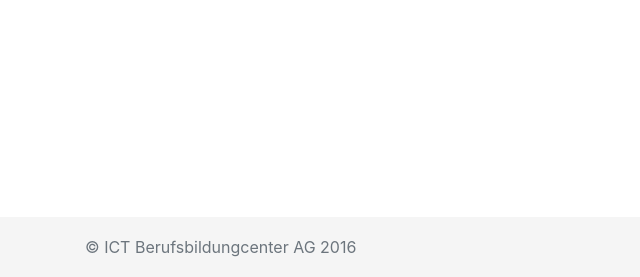
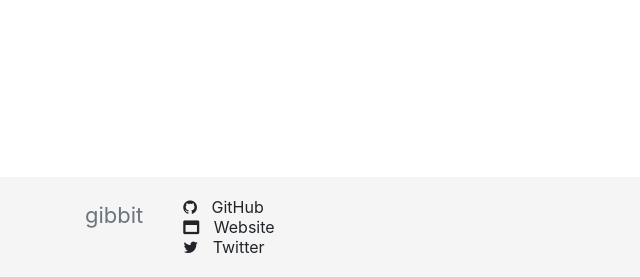
Before and after one commit to khashashin/gibbit, a PHP site: template templates/footer.php in a window 1280 px wide. Shown: the part 523-800 px from the top of the page, without its empty margins (0-640 px from the left). Run offline with PHP 8.4, Linux system fonts and the light colour scheme; the template is opened without the code that fills it, so the values that code supplies are empty.

Commit message:
Raw footer

```diff
--- a/public/css/style.css
+++ b/public/css/style.css
@@ -16,7 +16,7 @@ body > .container {
   bottom: 0;
   width: 100%;
   /* Set the fixed height of the footer here */
-  height: 60px;
+  height: 100px;
   line-height: 60px; /* Vertically center the text there */
   background-color: #f5f5f5;
 }
@@ -53,3 +53,27 @@ body > .container {
   background-color: lightgray;
   opacity: 1;
 }
+
+/* FOOTER */
+.footer-content {
+  display: flex;
+  flex-direction: row;
+  height: 100%;
+}
+
+.footer-title {
+  font-size: 22px;
+  align-self: center;
+}
+
+.footer-links {
+  list-style: none;
+}
+
+.footer-links li {
+  height: 20px;
+}
+
+.footer-links .fa {
+  padding-right: 10px;
+}
--- a/templates/footer.php
+++ b/templates/footer.php
@@ -2,12 +2,25 @@
 
 <footer class="footer">
     <div class="container">
-        <span class="text-muted">&copy; ICT Berufsbildungcenter AG 2016</span>
+        <div class="footer-content">
+            <span class="text-muted footer-title">gibbit</span>
+            <ul class="footer-links">
+                <li><i class="fa fa-github"></i> GitHub</li>
+                <li><i class="fa fa-window-maximize"></i> Website</li>
+                <li><i class="fa fa-twitter"></i> Twitter</li>
+            </ul>
+        </div>
     </div>
 </footer>
 
-    <script src="https://code.jquery.com/jquery-3.3.1.min.js" integrity="sha384-tsQFqpEReu7ZLhBV2VZlAu7zcOV+rXbYlF2cqB8txI/8aZajjp4Bqd+V6D5IgvKT" crossorigin="anonymous"></script>
-    <script src="https://cdnjs.cloudflare.com/ajax/libs/popper.js/1.14.3/umd/popper.min.js" integrity="sha384-ZMP7rVo3mIykV+2+9J3UJ46jBk0WLaUAdn689aCwoqbBJiSnjAK/l8WvCWPIPm49" crossorigin="anonymous"></script>
-    <script src="https://stackpath.bootstrapcdn.com/bootstrap/4.1.3/js/bootstrap.min.js" integrity="sha384-ChfqqxuZUCnJSK3+MXmPNIyE6ZbWh2IMqE241rYiqJxyMiZ6OW/JmZQ5stwEULTy" crossorigin="anonymous"></script>
+<script src="https://code.jquery.com/jquery-3.3.1.min.js"
+        integrity="sha384-tsQFqpEReu7ZLhBV2VZlAu7zcOV+rXbYlF2cqB8txI/8aZajjp4Bqd+V6D5IgvKT"
+        crossorigin="anonymous"></script>
+<script src="https://cdnjs.cloudflare.com/ajax/libs/popper.js/1.14.3/umd/popper.min.js"
+        integrity="sha384-ZMP7rVo3mIykV+2+9J3UJ46jBk0WLaUAdn689aCwoqbBJiSnjAK/l8WvCWPIPm49"
+        crossorigin="anonymous"></script>
+<script src="https://stackpath.bootstrapcdn.com/bootstrap/4.1.3/js/bootstrap.min.js"
+        integrity="sha384-ChfqqxuZUCnJSK3+MXmPNIyE6ZbWh2IMqE241rYiqJxyMiZ6OW/JmZQ5stwEULTy"
+        crossorigin="anonymous"></script>
 </body>
 </html>
```
Lines whose indentation alone changed are shown as unchanged.
